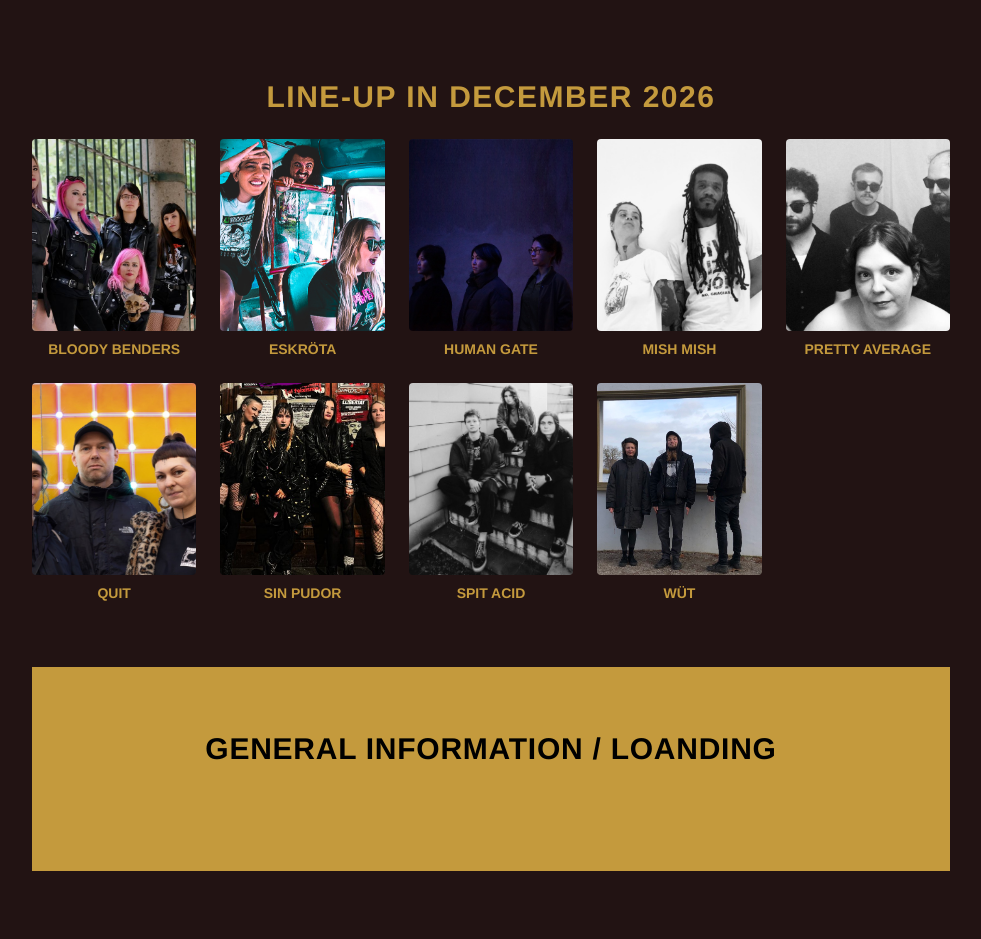
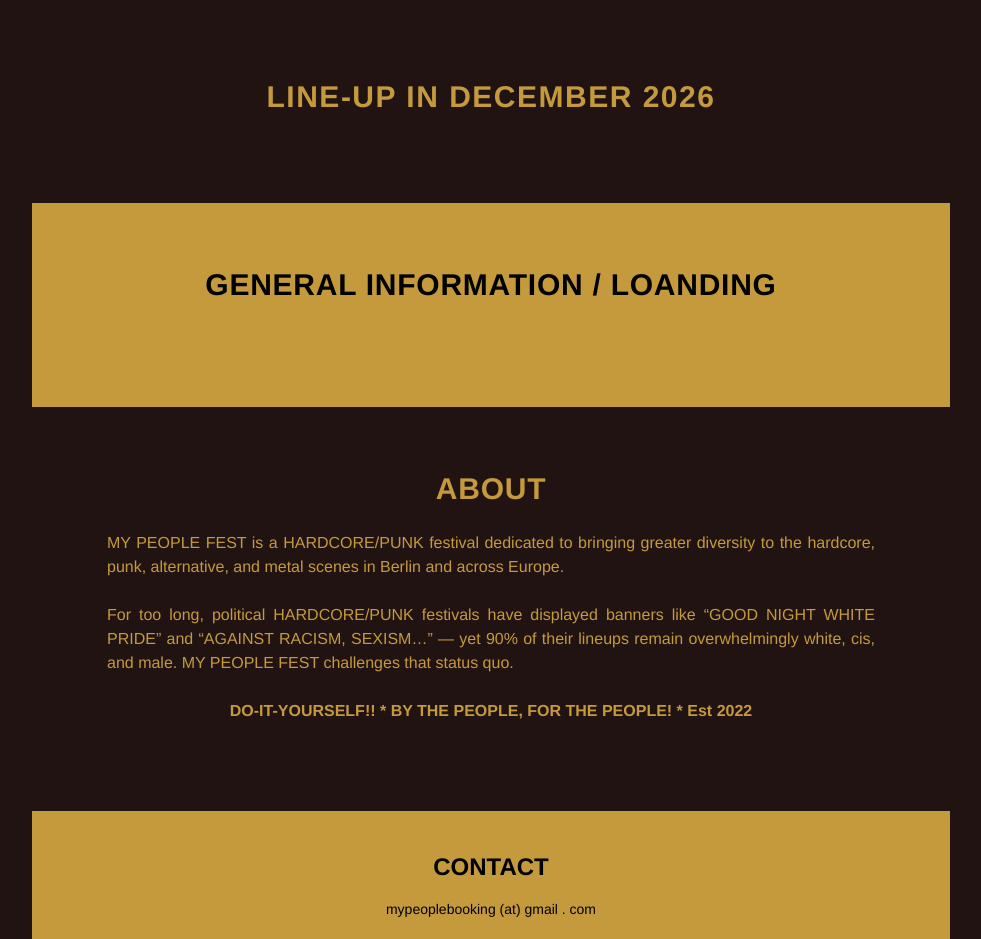
Before and after one commit to Lilian-CR/my-people-fest, a React (Vite) app: page / in a window 1280 px wide. Shown: the part 780-1719 px from the top of the page, without its empty margins (149-1130 px from the left). Built offline with nearby package versions, Linux system fonts and the light colour scheme.

Commit message:
Refactor Home component structure and layout

```diff
--- a/src/pages/Home.jsx
+++ b/src/pages/Home.jsx
@@ -22,25 +22,6 @@ export default function Home() {
         {/* LINE-UP */}
         <section id="lineup_26" className="bg-[#221313] text-[#C49A3D] py-16">
           <h2 className="text-3xl font-bold text-center mb-6 tracking-wider">LINE-UP IN DECEMBER 2026</h2>
-          <div className="grid grid-cols-2 md:grid-cols-5 gap-6">
-            {[...roster]
-              .sort((a, b) => a.name.localeCompare(b.name))
-              .slice(0, 10)
-              .map((band, index) => (
-                <div
-                  key={index}
-                  className="cursor-pointer hover:scale-105 transition-transform duration-200"
-                  onClick={() => setSelectedBand(band)}
-                >
-                  <img
-                    src={band.image}
-                    alt={band.name}
-                    className="w-full h-48 object-cover rounded"
-                  />
-                  <p className="text-center text-sm mt-2 font-semibold">{band.name}</p>
-                </div>
-              ))}
-          </div>
         </section>
 
         {/* MODAL */}
```
